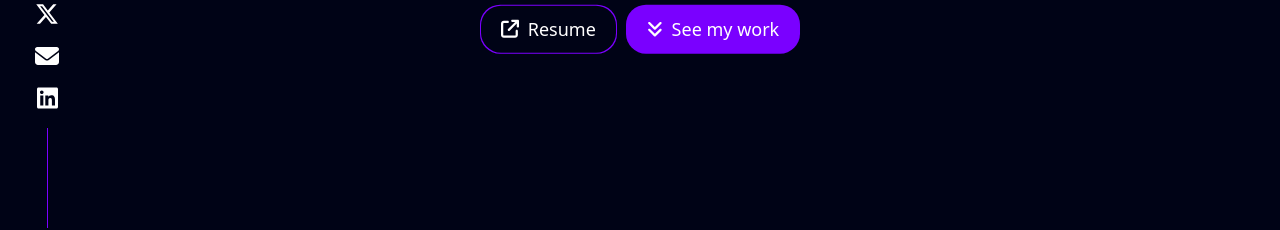
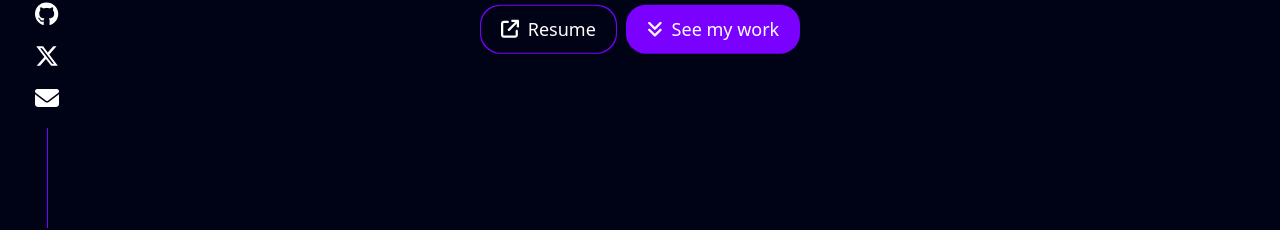
Before and after one commit to DavidTimi1/davidtimi1.github.io, a React (Vite) app: page / in a window 1280 px wide. Shown: the part 482-712 px from the top of the page. Built offline with nearby package versions, Linux system fonts and the light colour scheme; some icons are missing.

Commit message:
Update (Home) - Edit links

```diff
--- a/src/components/Home.css
+++ b/src/components/Home.css
@@ -1,5 +1,8 @@
 .home {
     height: 82.5vh;
+    transform: translateY(0);
+    opacity: 1;
+    transition: 0.75s ease-in-out;
 
     .brand {
         background: linear-gradient(135deg, var(--tert-col) 10%, var(--sec-col), pink);
@@ -19,6 +22,12 @@
             content: "";
             background-color: var(--sec-col);
         }
+
+        > * {
+            opacity: 1;
+            transition: .5s .75s ease;
+            transform: translate(0,0);
+        }
     }
 
     @media screen and (min-width: 768px) {
@@ -31,6 +40,13 @@
                 width: 1px;
             }
         }
+
+        @starting-style {
+            .socials-list > * {
+                transform: translate(0, -10px);
+                opacity: 0;
+            }
+        }
     }
 
     @media screen and (max-width: 768px) {
@@ -38,6 +54,20 @@
         .socials-list::before {
             height: 1px;
             width: 100px;
+        }
+
+        @starting-style {
+            .socials-list > * {
+                transform: translate(10px,0);
+                opacity: 0;
+            }
+        }
+    }
+
+    @starting-style {
+        & {
+            transform: translateY(50px);
+            opacity: 0;
         }
     }
 }
--- a/src/components/Home.jsx
+++ b/src/components/Home.jsx
@@ -5,10 +5,12 @@ import { FontAwesomeIcon } from "@fortawesome/react-fontawesome";
 import { Button, IconBtn } from "./Button";
 import { faAngleDoubleDown, faArrowUpRightFromSquare, faEllipsis, faEnvelope, faMailBulk } from "@fortawesome/free-solid-svg-icons";
 import { faGithub, faLinkedin, faXTwitter } from "@fortawesome/free-brands-svg-icons";
-import { GHLink, LnLink, MailLink, XLink } from "../App";
+import { GHLink, MailLink, XLink } from "../App";
 import { SkillImg } from "./Skills";
 import { useContext } from "react";
 import { NavigateContext } from "./contexts.js";
+
+import resumeLink from "../assets/cooking1.gif";
 
 
 const ELEVATOR = ""
@@ -43,7 +45,7 @@ const Home = () => {
                         </div>
 
                         <div className="d-flex flex-column gap-2 flex-md-row">
-                            <a className="no-link btn-primary sec" href=""  target="_blank" rel="noreferrer" >
+                            <a className="no-link btn-primary sec" href={resumeLink}  target="_blank" rel="noreferrer" >
                                 <div className="max mid-align d-flex gap-2">
                                     <FontAwesomeIcon icon={faArrowUpRightFromSquare} />
                                     <span> Resume </span>
@@ -72,9 +74,6 @@ const Home = () => {
                         <IconBtn href={MailLink} icon={faEnvelope}>
                             Link to Mail
                         </IconBtn>
-                        <IconBtn href={LnLink} icon={faLinkedin}>
-                            Link to LinkedIn
-                        </IconBtn>
                     </div>
             </div>
 
```
